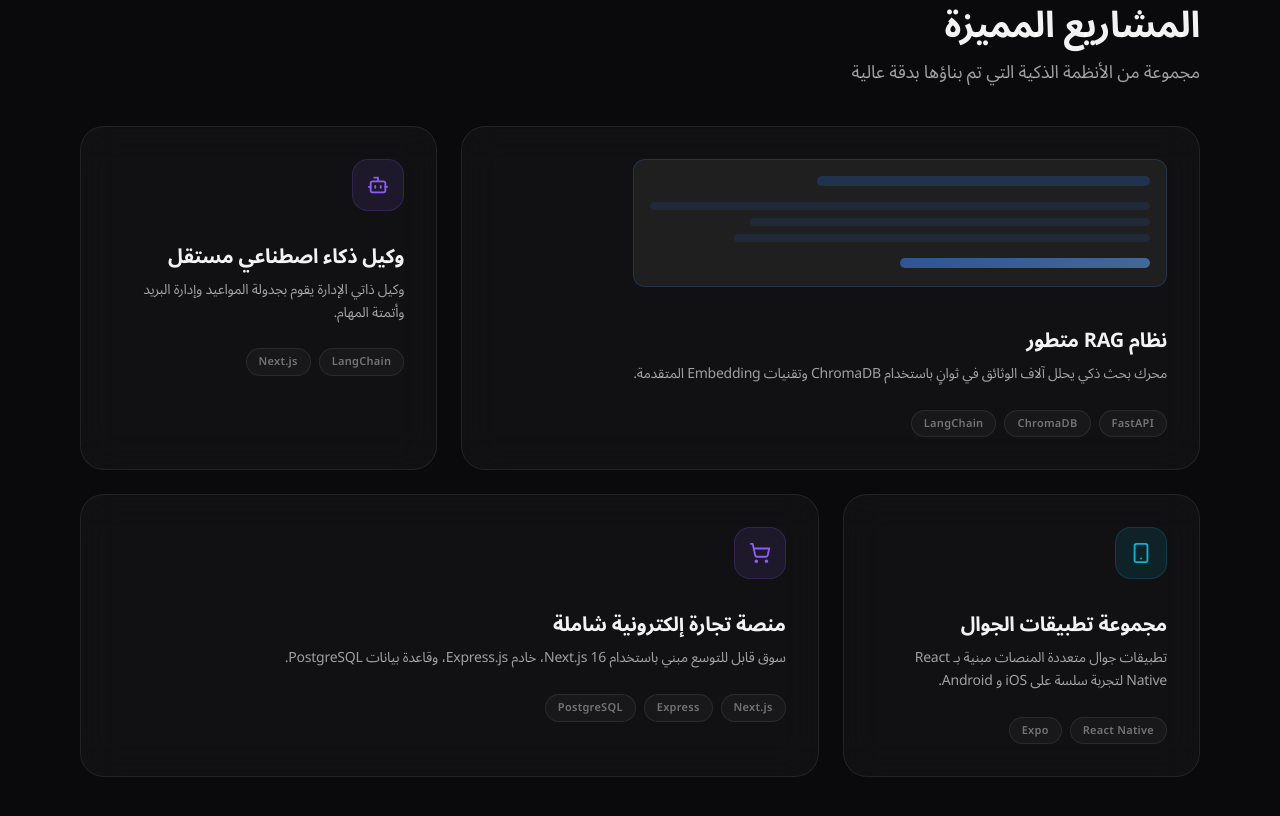
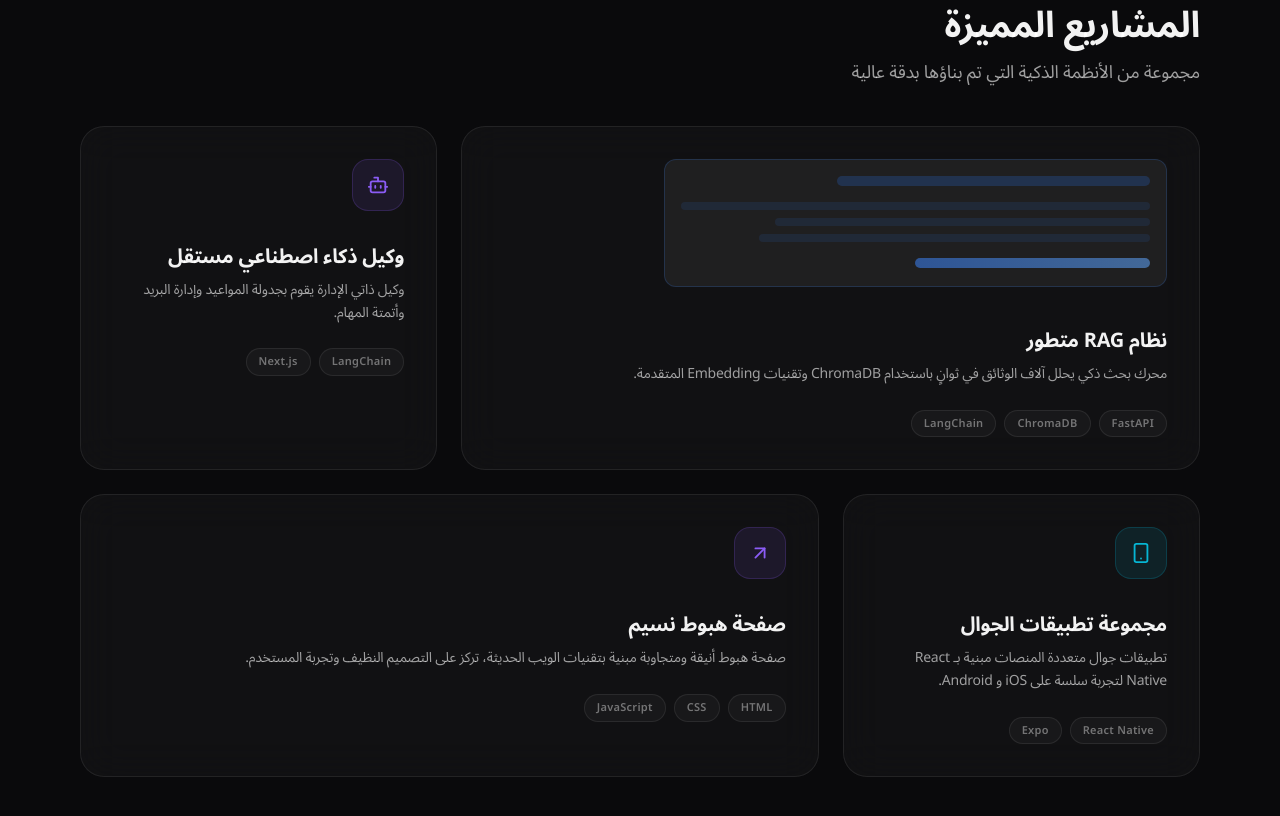
Before and after one commit to Ibra7hi/portfolio, a Next.js app: page / in a window 1280 px wide. Shown: the part 3980-4796 px from the top of the page. Built offline with nearby package versions, Linux system fonts and the light colour scheme; no server answers.

Commit message:
feat: update project gallery with new project and wrap cards in interactive links

```diff
--- a/src/components/ProjectsGallery.tsx
+++ b/src/components/ProjectsGallery.tsx
@@ -39,7 +39,8 @@ export default function ProjectsGallery() {
             tech: ['FastAPI', 'ChromaDB', 'LangChain'],
             size: 'lg:col-span-2',
             icon: <Search size={22} />,
-            accent: 'blue'
+            accent: 'blue',
+            link: 'https://github.com/Ibra7hi/RAG-system'
         },
         {
             id: 'p2',
@@ -61,12 +62,13 @@ export default function ProjectsGallery() {
         },
         {
             id: 'p4',
-            title: t('projects.ecommerce.title'),
-            desc: t('projects.ecommerce.desc'),
-            tech: ['Next.js', 'Express', 'PostgreSQL'],
+            title: t('projects.nessim.title'),
+            desc: t('projects.nessim.desc'),
+            tech: ['HTML', 'CSS', 'JavaScript'],
             size: 'lg:col-span-2',
-            icon: <ShoppingCart size={22} />,
-            accent: 'purple'
+            icon: <ArrowUpRight size={22} />,
+            accent: 'purple',
+            link: 'https://github.com/Ibra7hi/nessimlandingpage'
         },
     ];
 
@@ -113,6 +115,13 @@ export default function ProjectsGallery() {
                                 project.size
                             )}
                         >
+                            <a
+                                href={project.link}
+                                target="_blank"
+                                rel="noopener noreferrer"
+                                className="block h-full w-full"
+                                onClick={(e) => !project.link && e.preventDefault()}
+                            >
                                 <SpotlightCard
                                     className="glass-card p-8 h-full flex flex-col items-start relative overflow-hidden"
                                     spotlightColor={colors.glow}
@@ -158,7 +167,7 @@ export default function ProjectsGallery() {
                                             </div>
                                         )}
 
-                                    {project.id !== 'p1' && (
+                                        {(project.id !== 'p1' || project.link) && (
                                             <div className="w-8 h-8 rounded-full flex items-center justify-center bg-white/[0.03] border border-white/5 opacity-0 group-hover:opacity-100 -translate-x-2 group-hover:translate-x-0 transition-all duration-300">
                                                 <ArrowUpRight
                                                     size={16}
@@ -195,6 +204,7 @@ export default function ProjectsGallery() {
                                         </div>
                                     </div>
                                 </SpotlightCard>
+                            </a>
                         </motion.article>
                     );
                 })}
--- a/src/lib/i18n.ts
+++ b/src/lib/i18n.ts
@@ -68,6 +68,8 @@ export const translations: Record<Language, Record<string, string>> = {
         'projects.mobile.desc': 'Cross-platform mobile applications built with React Native for seamless iOS and Android experiences.',
         'projects.ecommerce.title': 'Full Stack E-commerce',
         'projects.ecommerce.desc': 'Scalable marketplace built with Next.js 16, Express.js server, and PostgreSQL database.',
+        'projects.nessim.title': 'Nessim Landing Page',
+        'projects.nessim.desc': 'A sleek and responsive landing page built with modern web technologies, focusing on clean design and user experience.',
 
         // Footer
         'footer.tagline': 'Building the future with intelligent systems & modern software.',
@@ -197,6 +199,8 @@ export const translations: Record<Language, Record<string, string>> = {
         'projects.mobile.desc': 'تطبيقات جوال متعددة المنصات مبنية بـ React Native لتجربة سلسة على iOS و Android.',
         'projects.ecommerce.title': 'منصة تجارة إلكترونية شاملة',
         'projects.ecommerce.desc': 'سوق قابل للتوسع مبني باستخدام Next.js 16، خادم Express.js، وقاعدة بيانات PostgreSQL.',
+        'projects.nessim.title': 'صفحة هبوط نسيم',
+        'projects.nessim.desc': 'صفحة هبوط أنيقة ومتجاوبة مبنية بتقنيات الويب الحديثة، تركز على التصميم النظيف وتجربة المستخدم.',
 
         // Footer
         'footer.tagline': 'بناء المستقبل بأنظمة ذكية وبرمجيات حديثة.',
```
Lines whose indentation alone changed are shown as unchanged.
